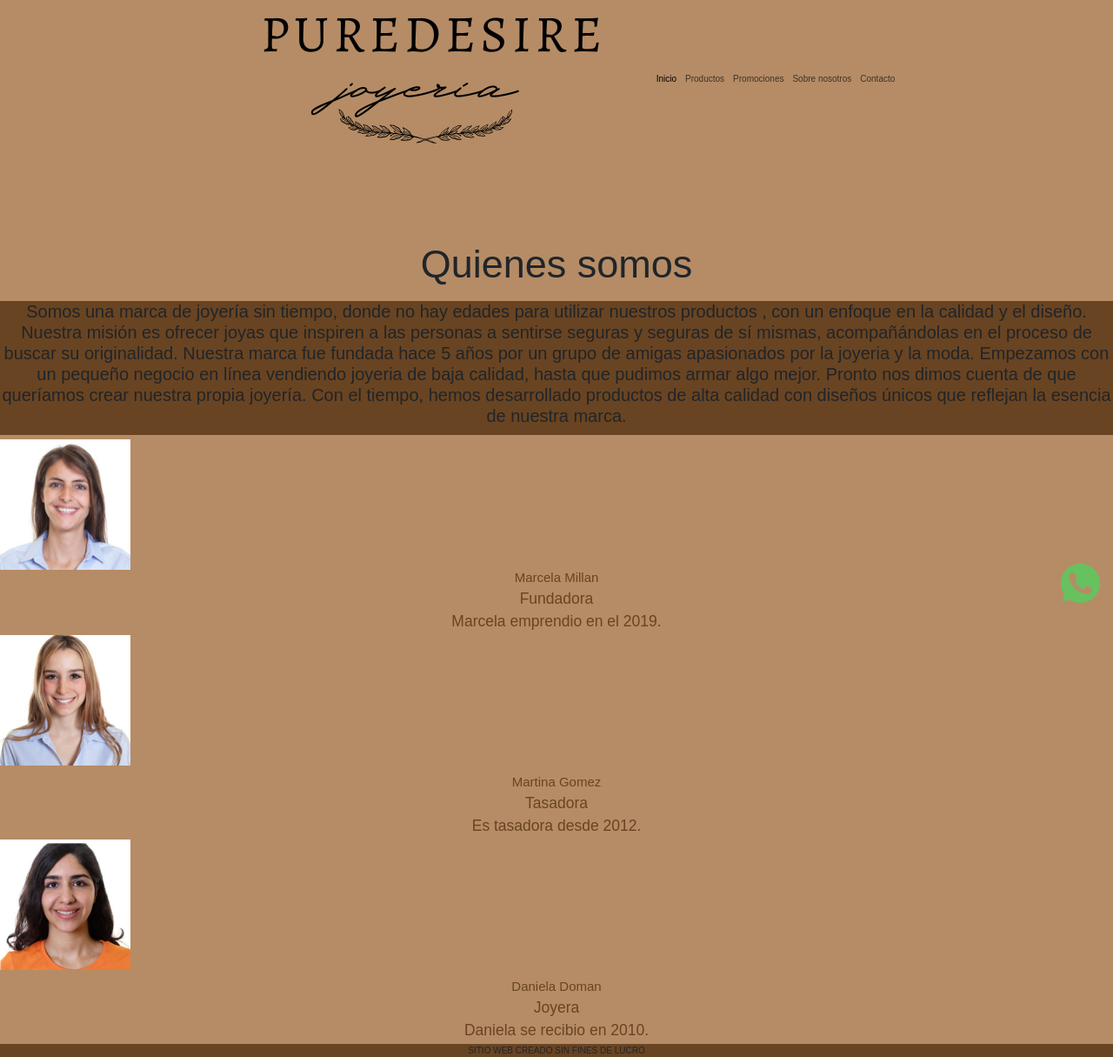
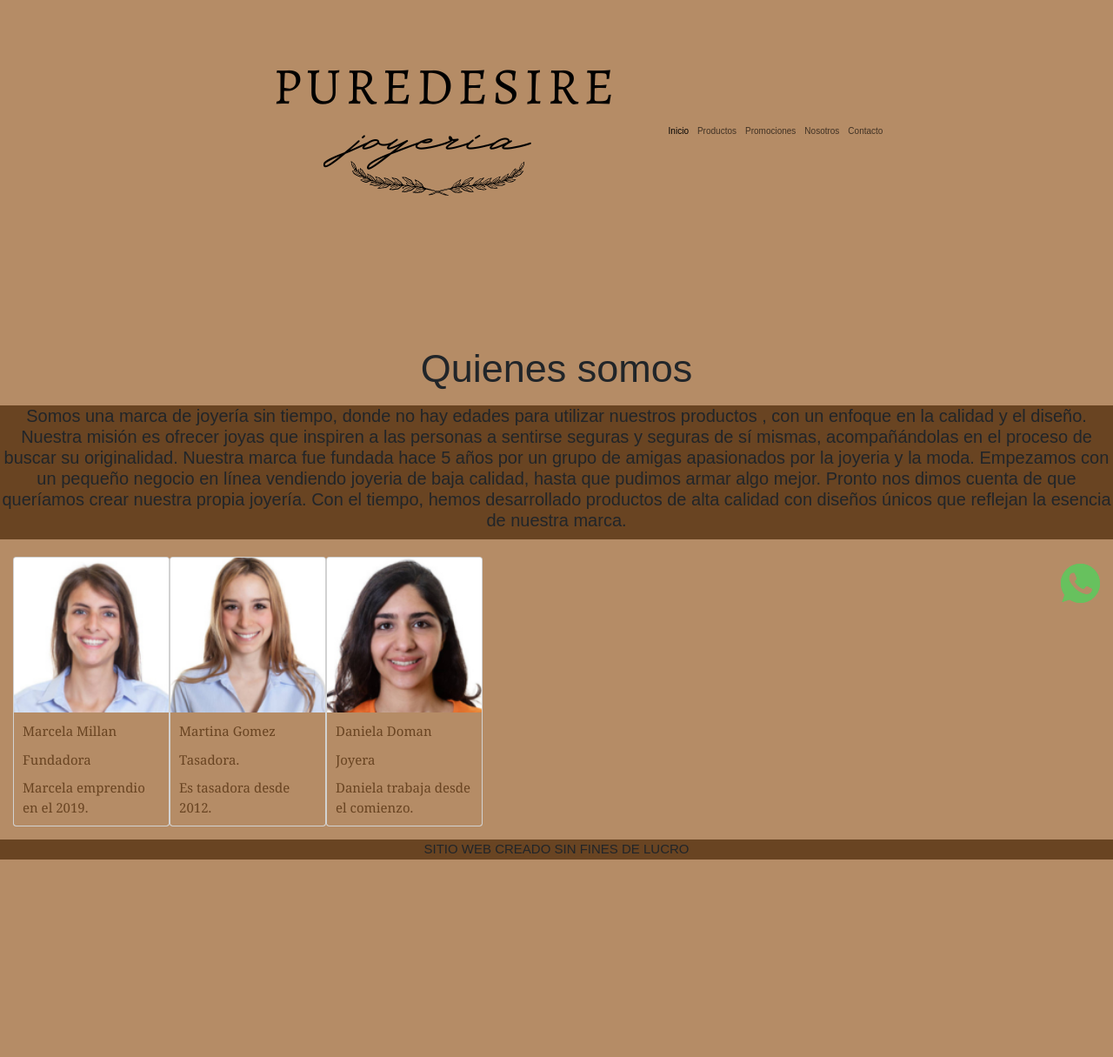
Before and after one commit to AgustinaSanchez27/PF-Sanchez, a website: page pages/sobrenosotros.html in a window 1280 px wide. Shown: the part 97-1312 px from the top of the page at 87% size. After the commit the page ends 1085 px from the top, so only its background shows below. Drawn offline with nearby package versions, Linux system fonts and the light colour scheme.

Commit message:
proyecto final

```diff
--- a/pages/sobrenosotros.html
+++ b/pages/sobrenosotros.html
@@ -34,7 +34,7 @@
                     <a class="nav-link" href="../pages/promociones.html">Promociones</a>
                   </li>
                   <li class="nav-item">
-                    <a class="nav-link" href="../pages/sobrenosotros.html">Sobre nosotros</a>
+                    <a class="nav-link" href="../pages/sobrenosotros.html">Nosotros</a>
                   </li>
                   <li class="nav-item">
                     <a class="nav-link" href="../pages/contactanos.html">Contacto</a>
@@ -65,33 +65,39 @@
 
       <div class="personal">
 
-        <div class="personal">
-          <img src="../img/marcela2.png" alt="foto marcela">
-          <h4>Marcela Millan</h4>
-          <h3>Fundadora</h3>
-          <h3 class="personal-texto">Marcela emprendio en el 2019.</h3>
+        <div class="card" style="width: 18rem;">
+          <img src="../img/marcela2.png" class="card-img-top" alt="fotomarcela">
+          <div class="card-body">
+            <p class="card-text">Marcela  Millan </p>
+            <p class="card-text">Fundadora</p>
+            <p class="card-text">Marcela emprendio en el 2019.</p>
+          </div>
         </div>
 
-        <div>
-          <img src="../img/martina2.png" alt="foto martina">
-          <p class="personal">
-          <h4>Martina Gomez</h4>
-          <h3>Tasadora </h3>
-          <h3 class= "personal-texto">Es tasadora  desde 2012. </h3>
+        <div class="card" style="width: 18rem;">
+          <img src="../img/martina2.png" class="card-img-top" alt="fotomartina">
+          <div class="card-body">
+            <p class="card-text">Martina Gomez</p>
+            <p class="card-text">Tasadora.</p>
+            <p class="card-text">Es tasadora  desde 2012.</p>
+          </div>
         </div>
 
-        <div>
-          <img src="../img/daniela3.png"  alt="foto daniela">
-          <p class="personal">
-          <h4>Daniela Doman</h4>
-          <h3>Joyera</h3>
-          <h3 class="personal-texto">Daniela se recibio en 2010.</h3>
-        </div>
+        <div class="card" style="width: 18rem;">
+          <img src="../img/daniela2.png" class="card-img-top" alt="fotodaniela">
+          <div class="card-body">
+            <p class="card-text">Daniela Doman</p>
+            <p class="card-text">Joyera</p>
+            <p class="card-text">Daniela trabaja desde el comienzo.</p>
+          </div>
 
       </div>
 
     </main>
 
+    <a href="https://api.whatsapp.com/send?phone=5491112345678" target="_blank">
+      <img src="../img/PAGPROD/whatsapp-color-svgrepo-com.svg" alt="Icono whatsapp" class="whatsapp">
+  </a>
 
 <script src="https://cdn.jsdelivr.net/npm/bootstrap@5.3.0-alpha3/dist/js/bootstrap.min.js" integrity="sha384-Y4oOpwW3duJdCWv5ly8SCFYWqFDsfob/3GkgExXKV4idmbt98QcxXYs9UoXAB7BZ" crossorigin="anonymous"></script>
 
--- a/scss/_footer.scss
+++ /dev/null
@@ -1,9 +0,0 @@
-
-*{overflow-x: hidden;}
-footer {
-    display: flex;
-    flex-direction: column;
-    align-items: center;
-    background-color:#694422;
-    font-size: 15px;
-}
--- a/scss/_header.scss
+++ /dev/null
@@ -1,11 +0,0 @@
-
-
-
-header {
-    padding: 100px;
-    flex-direction: column;
-    display: flex;
-    align-items: center;
-    justify-content: space-between;
-
-}
--- a/scss/_style.scss
+++ /dev/null
@@ -1,10 +0,0 @@
-@import  "../scss/partials/contactos" ;
-@import "../scss/partials/generales.css" ;
-@import "../scss/partials/mixins.css" ;
-@import "../scss/partials/productos";
-@import "../scss/partials/promociones" ;
-@import "../scss/footer";
-@import "../scss/header";
-@import "../scss/inicio";
-@import "../scss/variables";
-@import "../scss/sobrenosotros" ;
--- a/scss/_variables.scss
+++ /dev/null
@@ -1,10 +0,0 @@
-//Paleta de colores
-
-$green: #315333 ;
-$verde-claro: #15d42271 ;
-
-/*Tamaños de letra*/
-
-$fuente-chica : 15px;
-$fuente-mediana: 25px;
-$fuente-grande: 30px;
--- a/scss/partials/_contactos.scss
+++ b/scss/partials/_contactos.scss
@@ -7,7 +7,7 @@
      flex-direction: column ;
      padding: 60px;
      font-size: 19px;
-     gap: 13px;
+     gap: 40px;
      color: #694422;
 
 }
--- a/scss/partials/_footer.scss
+++ b/scss/partials/_footer.scss
@@ -1,9 +1,13 @@
 @import 'variables';
 @import 'mixins';
 
+
+
+*{overflow-x: hidden;}
 footer {
     display: flex;
     flex-direction: column;
     align-items: center;
     background-color:#694422;
+    font-size: 15px;
 }
--- a/scss/partials/_generales.css.scss
+++ b/scss/partials/_generales.css.scss
@@ -87,6 +87,12 @@ footer {
     width: 45px;
 }
 
+iframe {
+    display: center;
+    justify-content: center;
+
+}
+
 @media (min-widht: 768px) {
     .productos {
         display: grid;
--- a/scss/partials/_generales.scss
+++ b/scss/partials/_generales.scss
@@ -44,8 +44,9 @@ nav ul a:hover {
     color: #694422
 }
 
-.frame {
+iframe {
     display: flex;
+    justify-content: center;
 
 }
 
@@ -88,6 +89,12 @@ footer {
     width: 45px;
 }
 
+.iframe {
+    display: center;
+    justify-content: center;
+
+}
+
 @media (min-widht: 768px) {
     .productos {
         display: grid;
--- /dev/null
+++ b/scss/partials/_iframe.scss
@@ -0,0 +1,8 @@
+@import "../partials/mixins" ;
+@import "../partials/generales" ;
+
+iframe {
+
+    display: flex;
+    justify-content: center;
+}
--- a/scss/_inicio.scss
+++ b/scss/partials/_inicio.scss
@@ -36,7 +36,7 @@ body{
 nav ul a:hover {
     display: flex;
     gap: 20px;
-    font-size: 35px;
+    font-size: 15px;
     color: #b58c66;
     background-color: #694422;
 }
@@ -47,8 +47,3 @@ nav ul a:hover {
     right: 15px;
     width: 45px;
 }
-
-.iframe {
-    display: center;
-
-}
--- a/scss/_sobrenosotros.scss
+++ b/scss/partials/_sobrenosotros.scss
@@ -1,11 +1,14 @@
 @import 'variables';
 @import 'mixins';
 
-
+.card-text {
+  font-size: 15px;
+  font-family: Georgia, 'Times New Roman', Times, serif;
+  color: #694422;
+}
 .personal{
     display: flex;
-    flex-direction: column;
-    justify-content: flex-start;
+    flex-wrap: wrap;
     align-items: center;
     padding: 15px;
     font-size: large;
@@ -13,10 +16,11 @@
   }
 
 .personal-texto {
-
+     display: flex;
+     flex-wrap: wrap;
      padding: 0 auto;
      text-align: center;
-     font-size: 50px;
+     font-size: 15px;
      font-family: fantasy;
      align-items: center;
 }
--- a/scss/style.scss
+++ b/scss/style.scss
@@ -1,6 +1,12 @@
-@import 'partials/generales';
-@import 'partials/header';
-@import 'partials/footer';
-@import 'partials/contactos';
-@import 'partials/productos';
-@import 'partials/promociones';
+@import  "../scss/partials/contactos";
+@import "../scss/partials/generales" ;
+@import "../scss/partials/mixins" ;
+@import "../scss/partials/productos";
+@import "../scss/partials/promociones" ;
+@import "../scss/partials/footer";
+@import "../scss/partials/header";
+@import "../scss/partials/inicio";
+@import "../scss/partials/variables";
+@import  "../scss/partials/sobrenosotros";
+@import "../scss/partials/inicio";
+@import "../scss/partials/iframe";
```
Also changed, not shown: index.html (+6 -3 lines), pages/contactanos.html (+6 -1 lines), pages/productos.html (+5 -1 lines), pages/promociones.html (+5 -1 lines), css/style.css, 1 other file.
